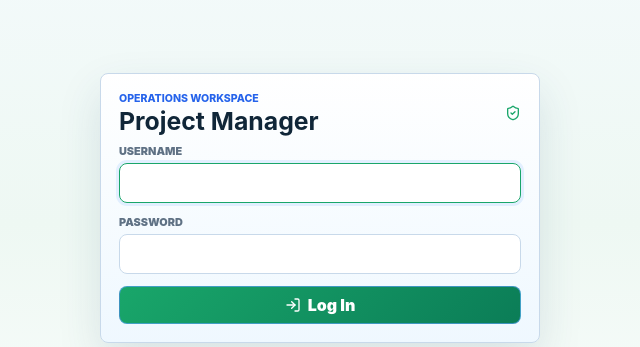
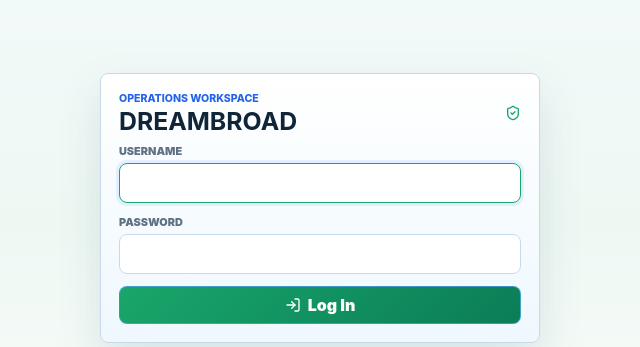
Before and after one commit to blackeyy22/Project_Manager, a Flask app: page /login in a window 1280 px wide. Shown: the part 192-539 px from the top of the page, without its empty margins (320-960 px from the left). Run offline with Flask 3, Linux system fonts and the light colour scheme; data comes from the database, SQL or seed files in the repository; data that the repository does not hold is empty.

Commit message:
Update login.html

```diff
--- a/templates/login.html
+++ b/templates/login.html
@@ -3,7 +3,7 @@
 <head>
   <meta charset="utf-8">
   <meta name="viewport" content="width=device-width, initial-scale=1">
-  <title>Project Manager Login</title>
+  <title>DREAMBROAD Login</title>
   <link rel="stylesheet" href="{{ url_for('static', filename='app.css') }}">
   <script src="https://unpkg.com/lucide@latest/dist/umd/lucide.min.js" defer></script>
 </head>
@@ -13,7 +13,7 @@
       <div class="panel-heading">
         <div>
           <p class="eyebrow">Operations Workspace</p>
-          <h1>Project Manager</h1>
+          <h1>DREAMBROAD</h1>
         </div>
         <i data-lucide="shield-check"></i>
       </div>
```
